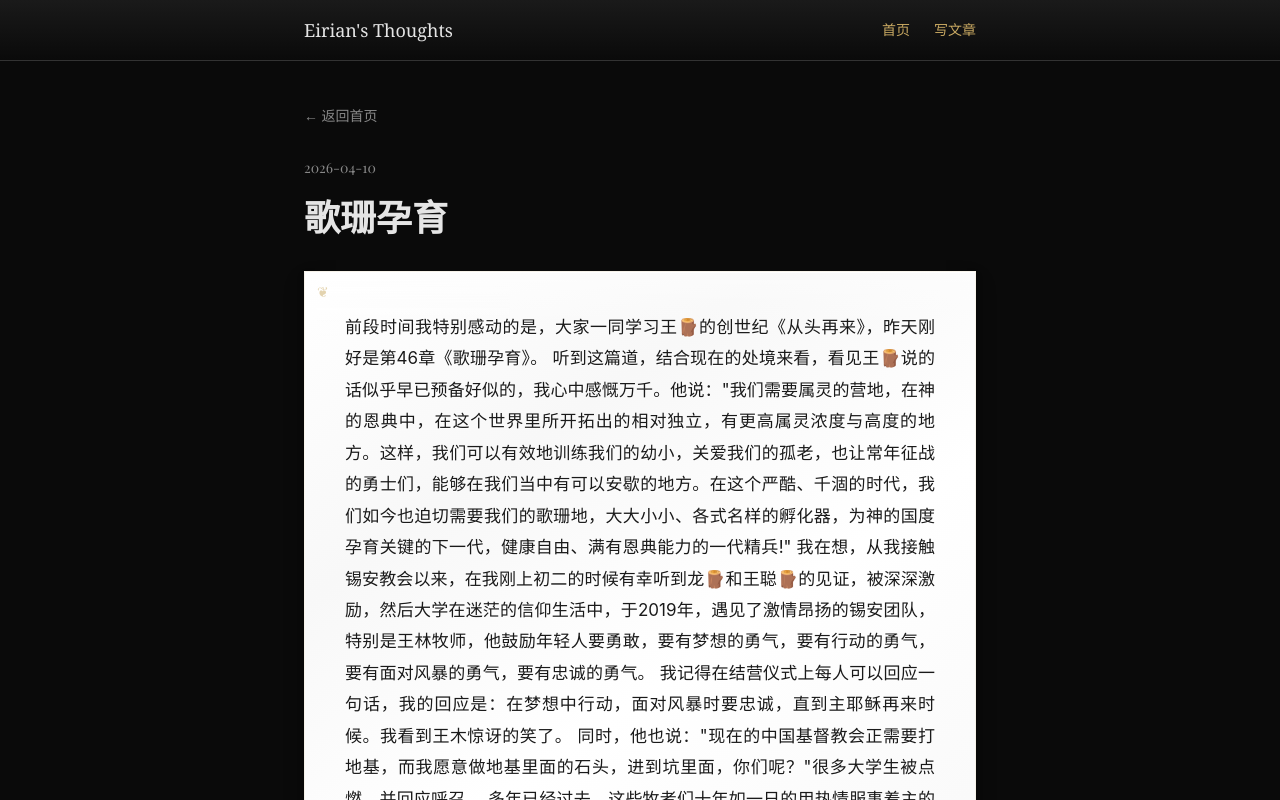
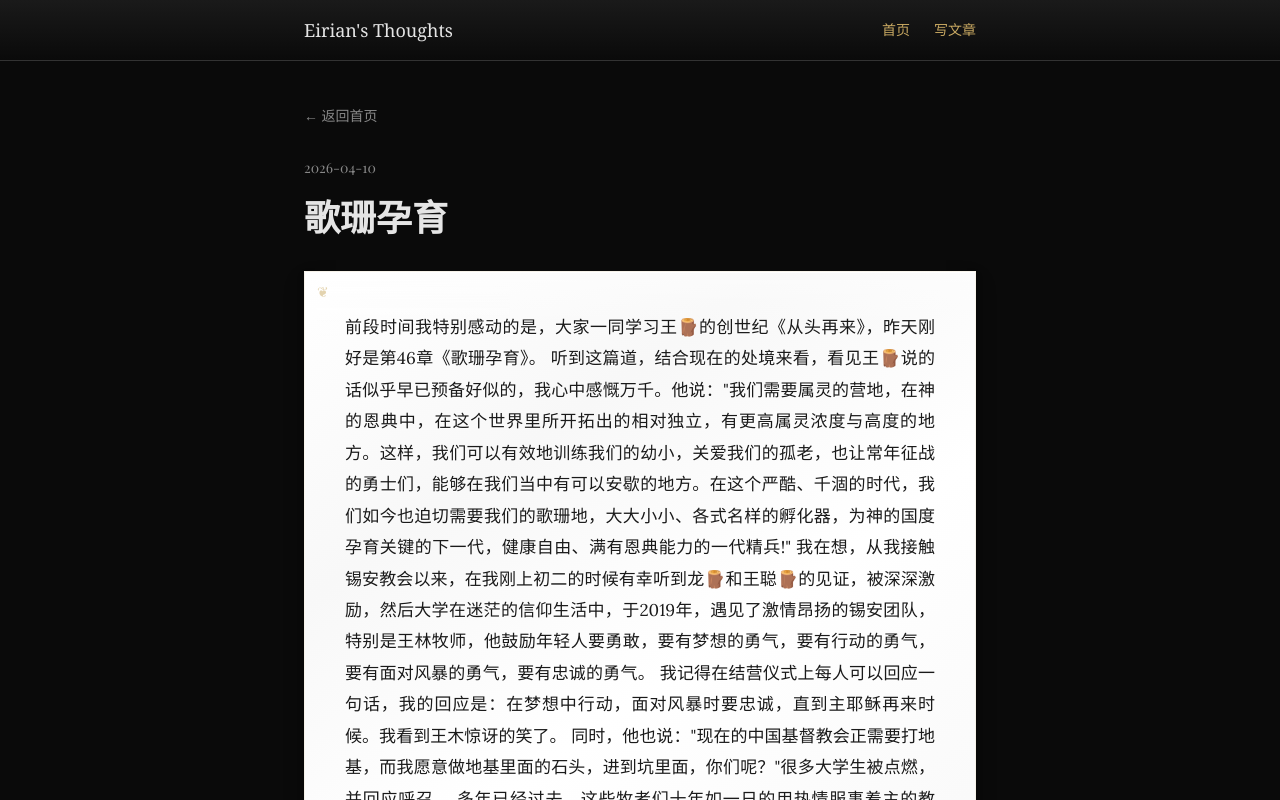
Before and after one commit to Eirian-design/my-thoughts, a Next.js app: page /post/geshan in a window 1280 px wide. Shown: the top 800 px of the page. Built offline with nearby package versions, Linux system fonts and the light colour scheme.

Commit message:
feat: 文章内容改用 Lora 字体更有质感

```diff
--- a/src/app/globals.css
+++ b/src/app/globals.css
@@ -168,7 +168,7 @@ a:hover {
 .rich-content {
   font-size: 17px;
   line-height: 1.85;
-  font-family: -apple-system, BlinkMacSystemFont, "Segoe UI", Roboto, "Helvetica Neue", sans-serif;
+  font-family: 'Lora', 'Noto Serif SC', Georgia, 'Times New Roman', serif;
 }
 
 .rich-content p {
--- a/src/app/layout.tsx
+++ b/src/app/layout.tsx
@@ -8,7 +8,7 @@ export const metadata: Metadata = {
 
 // 引入字体
 const fontStyles = `
-  @import url('https://fonts.googleapis.com/css2?family=Noto+Serif+SC:wght@400;600;700&family=Playfair+Display:wght@400;600;700&display=swap');
+  @import url('https://fonts.googleapis.com/css2?family=Noto+Serif+SC:wght@400;600;700&family=Playfair+Display:wght@400;600;700&family=Lora:ital,wght@0,400;0,600;1,400&display=swap');
 `;
 
 export default function RootLayout({
```
